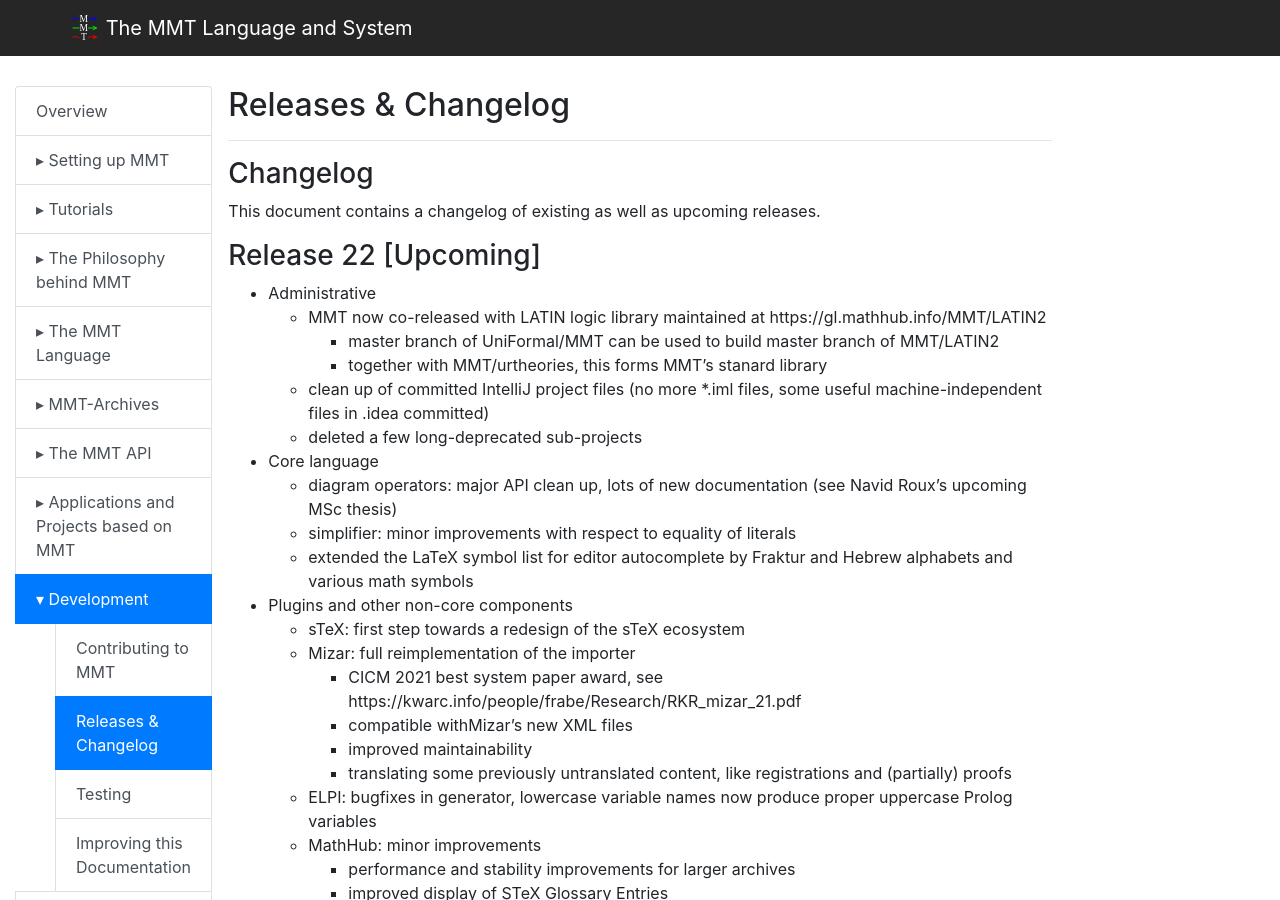
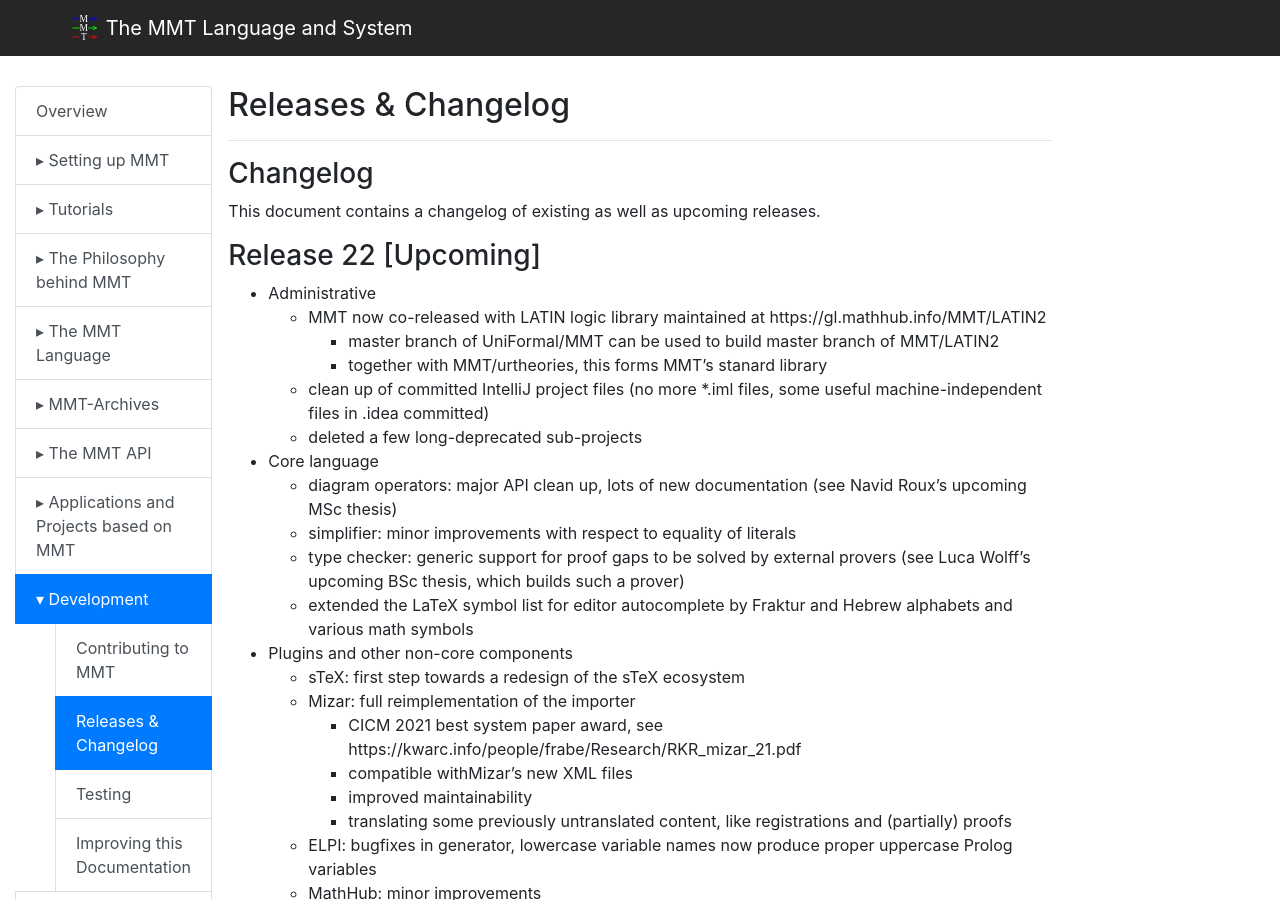
Before and after one commit to UniFormal/uniformal.github.io, a Jekyll site: the page built from doc/development/releases.md, in a window 1280 px wide and 900 px high. Built offline with Jekyll 4.4.1, drawn with Linux system fonts in a browser that asks for light colours.

Commit message:
no message

```diff
--- a/doc/development/releases.md
+++ b/doc/development/releases.md
@@ -18,6 +18,7 @@ This document contains a changelog of existing as well as upcoming releases.
 - Core language
   - diagram operators: major API clean up, lots of new documentation (see Navid Roux's upcoming MSc thesis)
   - simplifier: minor improvements with respect to equality of literals
+  - type checker: generic support for proof gaps to be solved by external provers (see Luca Wolff's upcoming BSc thesis, which builds such a prover)
   - extended the LaTeX symbol list for editor autocomplete by Fraktur and Hebrew alphabets and various math symbols
 - Plugins and other non-core components
   - sTeX: first step towards a redesign of the sTeX ecosystem
```
